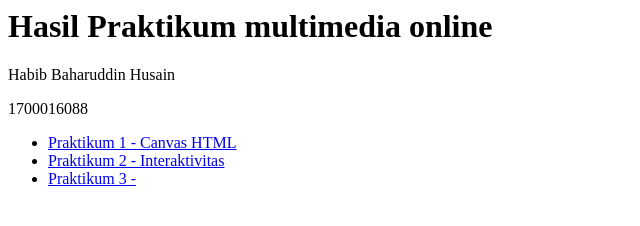
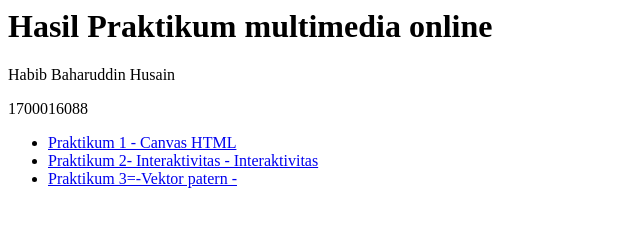
Before and after one commit to habibbaharuddin/Mul-on, a plain HTML site: page index.html in a window 1280 px wide. Shown: the whole page, without its empty margins (0-640 px from the left). Drawn offline with Linux system fonts and the light colour scheme.

Commit message:
Update index.html

```diff
--- a/index.html
+++ b/index.html
@@ -9,8 +9,8 @@
 		<p>1700016088</p>
 		<ul>
 			<li><a href="praktikum_1_1700016088.html">Praktikum 1 - Canvas HTML</a></li>
-			<li><a href="praktikum2.html">Praktikum 2 - Interaktivitas</a></li>
-			<li><a href="praktikum3.html">Praktikum 3 - </a></li>
+			<li><a href="praktikum_2_1700016088.html">Praktikum 2- Interaktivitas - Interaktivitas</a></li>
+			<li><a href="praktikum_3_1700016088.html">Praktikum 3=-Vektor patern - </a></li>
 		</ul>
 	</body>
 </html>
```
